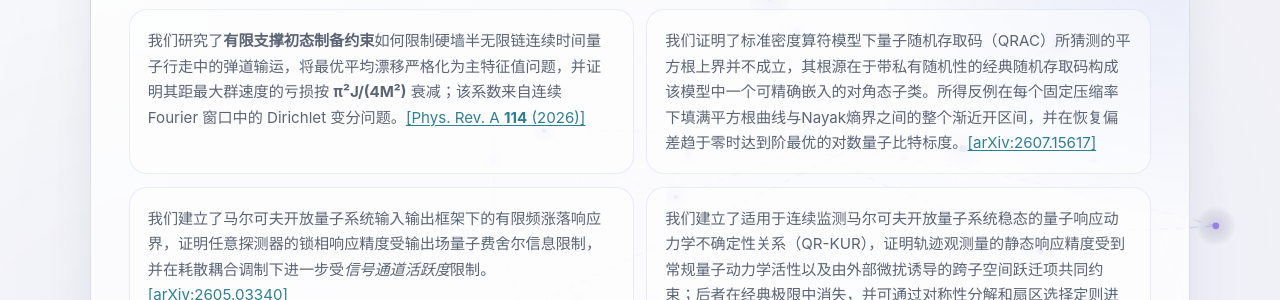
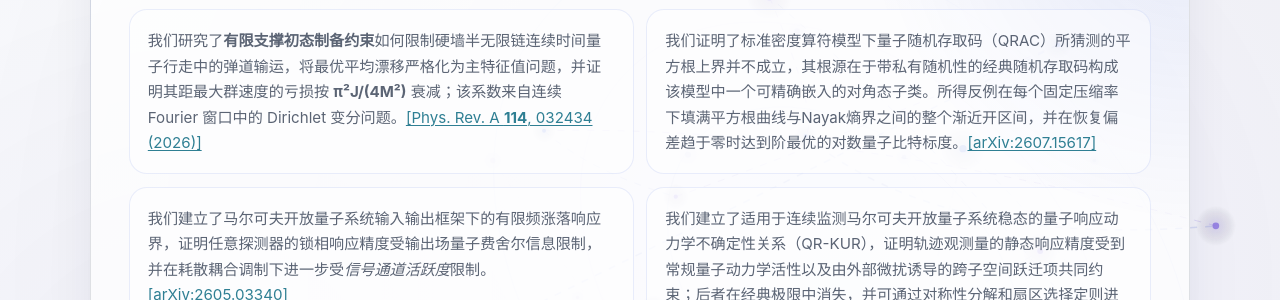
Before and after one commit to KangqiaoLiu/KangqiaoLiu.github.io, a Jekyll site: the page built from _pages/research_zh.md, in a window 1280 px wide and 900 px high, scrolled down 1151 px. Shown: the part 152-452 px from the top of the window. Built offline with Jekyll 4.4.1, drawn with Linux system fonts in a browser that asks for light colours.

Commit message:
Update final PRA article number in Chinese Research

```diff
--- a/_pages/research_zh.md
+++ b/_pages/research_zh.md
@@ -18,7 +18,7 @@ redirect_from:
   * 对连续时间与离散时间马尔可夫过程中非稳态，我们证明了新的热力学不确定性关系，并将其应用到有测量和反馈控制(即麦克斯韦妖)的系统。[[Phys. Rev. Lett. **125**, 140602 (2020)]](https://journals.aps.org/prl/abstract/10.1103/PhysRevLett.125.140602)
 
 * **量子信息与量子热力学**
-  * 我们研究了**有限支撑初态制备约束**如何限制硬墙半无限链连续时间量子行走中的弹道输运，将最优平均漂移严格化为主特征值问题，并证明其距最大群速度的亏损按 **π²J/(4M²)** 衰减；该系数来自连续 Fourier 窗口中的 Dirichlet 变分问题。[[Phys. Rev. A **114** (2026)]](https://journals.aps.org/pra/abstract/10.1103/dyyr-z1k8)
+  * 我们研究了**有限支撑初态制备约束**如何限制硬墙半无限链连续时间量子行走中的弹道输运，将最优平均漂移严格化为主特征值问题，并证明其距最大群速度的亏损按 **π²J/(4M²)** 衰减；该系数来自连续 Fourier 窗口中的 Dirichlet 变分问题。[[Phys. Rev. A **114**, 032434 (2026)]](https://journals.aps.org/pra/abstract/10.1103/dyyr-z1k8)
   * 我们证明了标准密度算符模型下量子随机存取码（QRAC）所猜测的平方根上界并不成立，其根源在于带私有随机性的经典随机存取码构成该模型中一个可精确嵌入的对角态子类。所得反例在每个固定压缩率下填满平方根曲线与Nayak熵界之间的整个渐近开区间，并在恢复偏差趋于零时达到阶最优的对数量子比特标度。[[arXiv:2607.15617]](https://arxiv.org/abs/2607.15617)
   * 我们建立了马尔可夫开放量子系统输入输出框架下的有限频涨落响应界，证明任意探测器的锁相响应精度受输出场量子费舍尔信息限制，并在耗散耦合调制下进一步受*信号通道活跃度*限制。[[arXiv:2605.03340]](https://arxiv.org/abs/2605.03340)
   * 我们建立了适用于连续监测马尔可夫开放量子系统稳态的量子响应动力学不确定性关系（QR-KUR），证明轨迹观测量的静态响应精度受到常规量子动力学活性以及由外部微扰诱导的跨子空间跃迁项共同约束；后者在经典极限中消失，并可通过对称性分解和扇区选择定则进一步刻画。[[Phys. Rev. A **113**, 062443 (2026)]](https://arxiv.org/abs/2501.04895)
```
